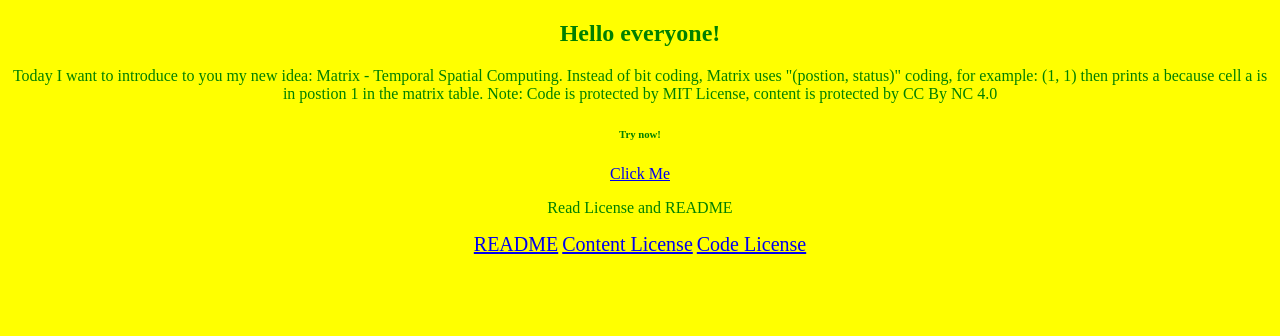
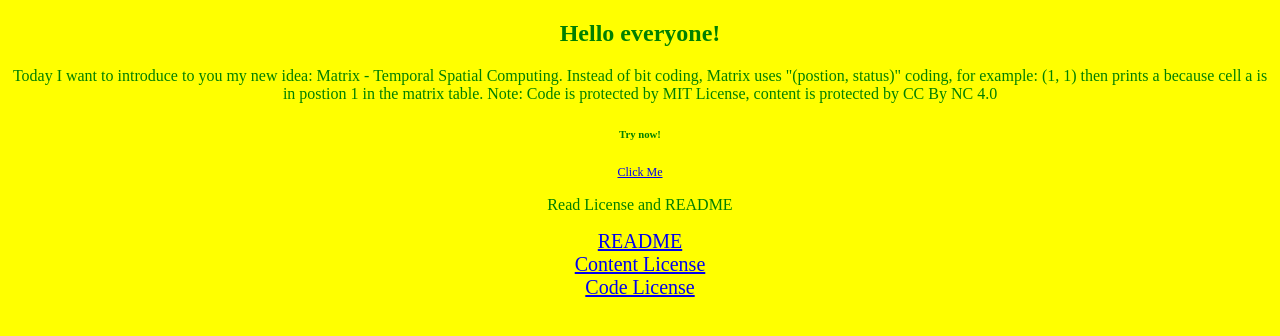
Before and after one commit to sigmapages/matrix_grid, a plain HTML site: page index.html in a window 1280 px wide. Drawn offline with Linux system fonts and the light colour scheme.

Commit message:
Update index.html

```diff
--- a/index.html
+++ b/index.html
@@ -10,6 +10,10 @@
        display: block !important;
        text-align: center !important;
        color: green !important;
+     }
+     a {
+       display: block;
+       font-size: 12px
      }
   </style>
 </head>
```
